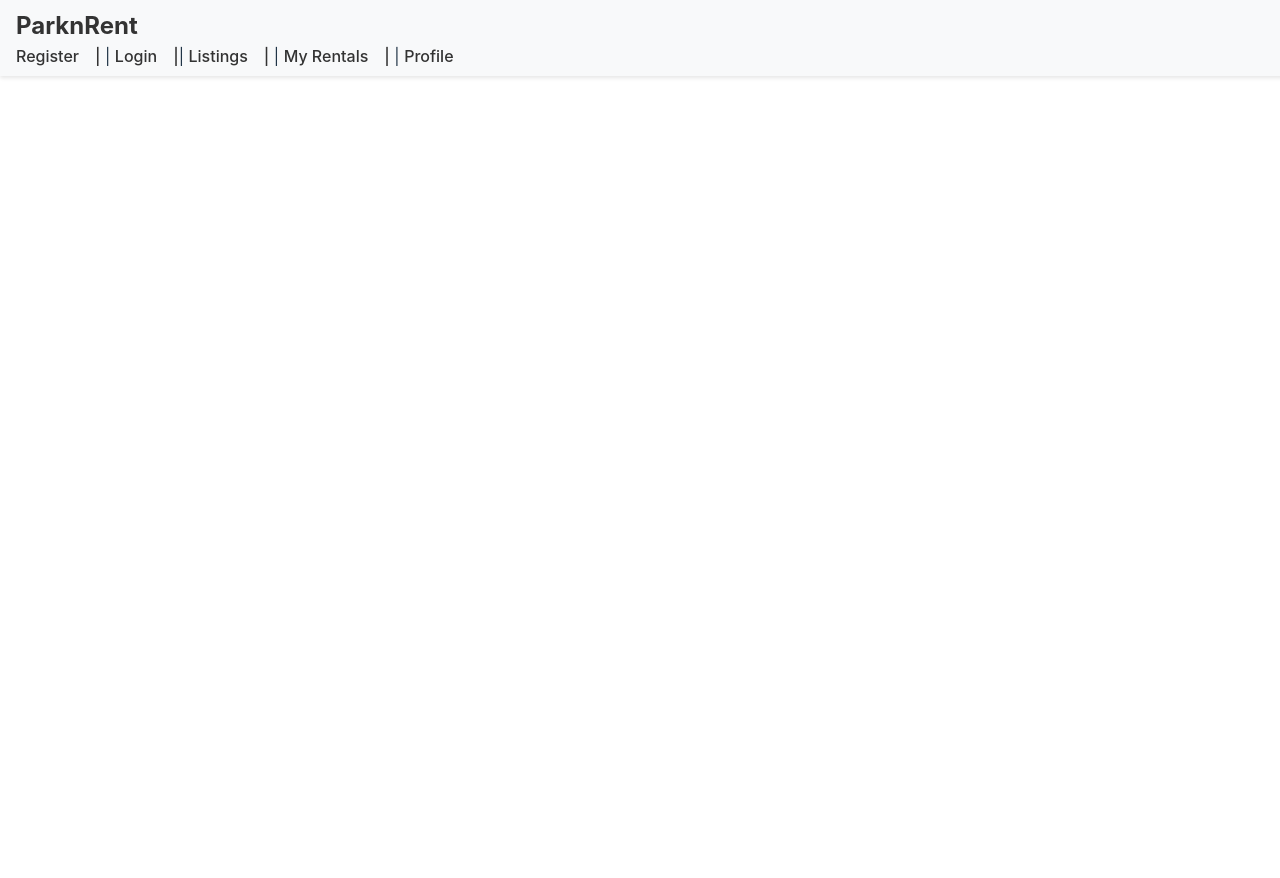
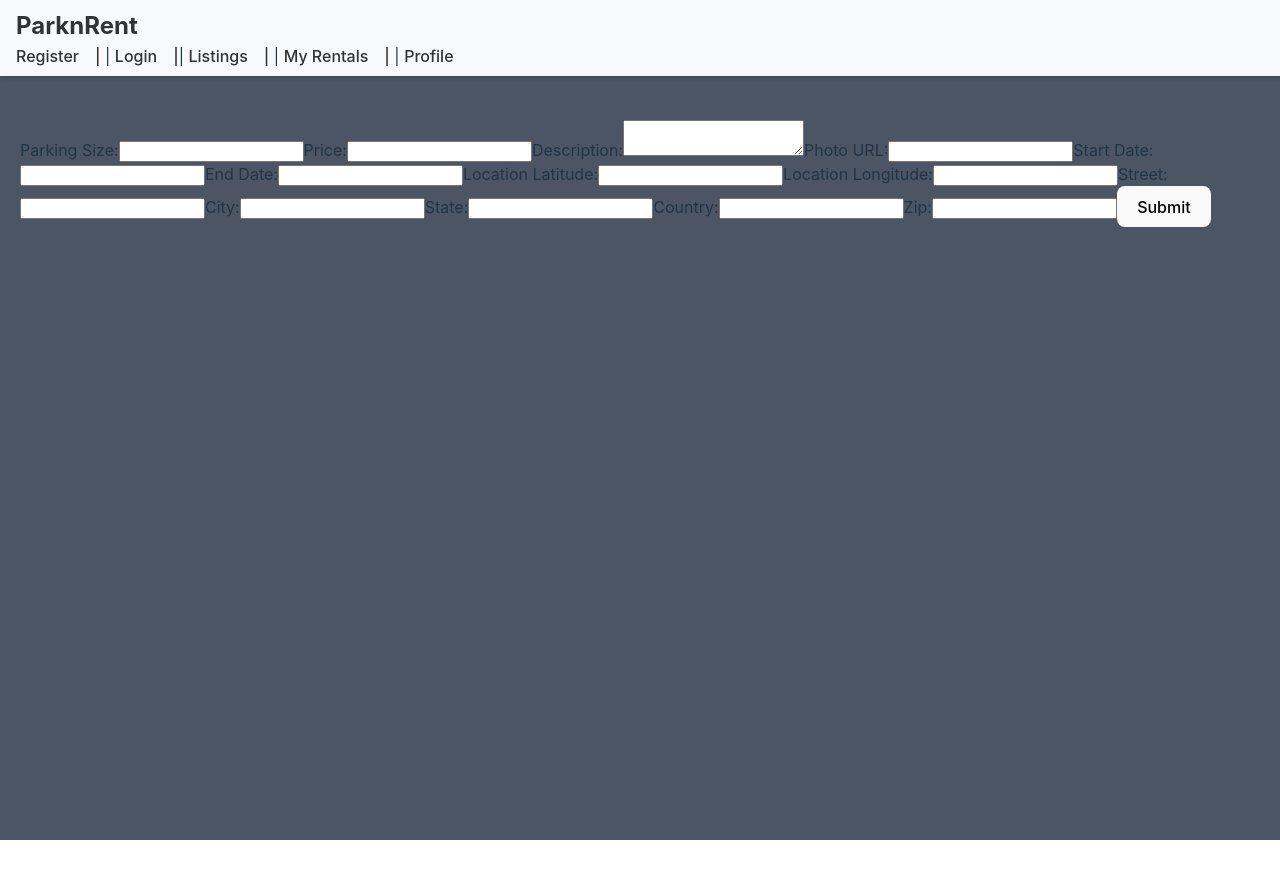
Before and after one commit to washedPat/madhacksfall2023-frontend, a React (Vite) app: page /RegisterListing in a window 1280 px wide. Shown: the top 878 px of the page. Built offline with nearby package versions, Linux system fonts and the light colour scheme.

Commit message:
register-listing

```diff
--- a/src/App.jsx
+++ b/src/App.jsx
@@ -11,6 +11,8 @@ import Login from './components/login/Login'
 import Register from './components/login/Register'
 import Logout from './components/login/Logout';
 import Header from './components/Header';
+import RegisterListing from './components/register-listing';
+
 // context
 import LoggedIn from './contexts/loggedin';
 
@@ -127,10 +129,12 @@ function App() {
             <Route path="/" element={<HomePage />} />
             <Route path="/Listings" element = {<Listings />} />
             <Route path="/MyRentals" element={<MyRentals />} />
+            <Route path="/RegisterListing" element={<RegisterListing />} />
             <Route path="/Profile" element={<Profile />} />
             <Route path="/Login" element={<Login onLogin={handleLogin} />}/>
             <Route path="/Logout" element= {<Logout onLogout={handleLogout} />}/>
             <Route path='/Register' element={<Register onRegister={handleRegister}/>}/>
+
           </Routes>
         </div>
       </BrowserRouter>
--- a/src/components/MyRentals.jsx
+++ b/src/components/MyRentals.jsx
@@ -35,7 +35,7 @@ const MyRentals = () => {
       <div className="bodyContainer">
         <div className="addBookingButton">
           {/* Use the Link component from react-router-dom for navigation */}
-          <Link to="/register-listing">
+          <Link to="/RegisterListing">
             <a className="addButton">+</a>
           </Link>
         </div>
--- a/src/components/register-listing.jsx
+++ b/src/components/register-listing.jsx
@@ -1,30 +1,72 @@
 import React, { useState } from 'react';
-import { useHistory } from 'react-router-dom'; // Import useHistory hook for programmatic navigation
+import { useNavigate } from 'react-router-dom';
 import './listings.css';
 
 const RegisterListing = () => {
-  const history = useHistory(); // Access the history object for navigation
+  // Access the navigate function for navigation
+  const navigate = useNavigate();
 
+  // State to store form data
   const [formData, setFormData] = useState({
-    location: '',
-    type: '',
+    parkingSize: '',
     price: '',
-    imageUrl: '',
-    // Add more fields as needed
+    description: '',
+    photoURL: '',
+    startDate: '',
+    endDate: '',
+    location: {
+      lat: '',
+      long: '',
+    },
+    address: {
+      street: '',
+      city: '',
+      state: '',
+      country: '',
+      zip: '',
+    },
   });
 
+  // Handle form field changes
   const handleChange = (e) => {
-    setFormData({
-      ...formData,
-      [e.target.name]: e.target.value,
-    });
+    const { name, value } = e.target;
+    setFormData((prevData) => ({
+      ...prevData,
+      [name]: value,
+    }));
   };
 
+  // Handle location changes
+  const handleLocationChange = (e) => {
+    const { name, value } = e.target;
+    setFormData((prevData) => ({
+      ...prevData,
+      location: {
+        ...prevData.location,
+        [name]: value,
+      },
+    }));
+  };
+
+  // Handle address changes
+  const handleAddressChange = (e) => {
+    const { name, value } = e.target;
+    setFormData((prevData) => ({
+      ...prevData,
+      address: {
+        ...prevData.address,
+        [name]: value,
+      },
+    }));
+  };
+
+  // Handle form submission
   const handleSubmit = (e) => {
     e.preventDefault();
     // Perform any necessary actions with the form data (e.g., send it to a backend)
+    console.log('Form Data:', formData);
     // After successful submission, navigate back to the MyRentals page
-    history.push('/my-rentals');
+    navigate('/MyRentals');
   };
 
   return (
@@ -32,21 +74,12 @@ const RegisterListing = () => {
       <div className="bodyContainer">
         <form onSubmit={handleSubmit}>
           {/* Your form fields */}
-          <label htmlFor="location">Location:</label>
+          <label htmlFor="parkingSize">Parking Size:</label>
           <input
             type="text"
-            id="location"
-            name="location"
-            value={formData.location}
-            onChange={handleChange}
-          />
-
-          <label htmlFor="type">Type:</label>
-          <input
-            type="text"
-            id="type"
-            name="type"
-            value={formData.type}
+            id="parkingSize"
+            name="parkingSize"
+            value={formData.parkingSize}
             onChange={handleChange}
           />
 
@@ -59,16 +92,103 @@ const RegisterListing = () => {
             onChange={handleChange}
           />
 
-          <label htmlFor="imageUrl">Image URL:</label>
-          <input
-            type="text"
-            id="imageUrl"
-            name="imageUrl"
-            value={formData.imageUrl}
+          <label htmlFor="description">Description:</label>
+          <textarea
+            id="description"
+            name="description"
+            value={formData.description}
             onChange={handleChange}
           />
 
-          {/* Add more fields as needed */}
+          <label htmlFor="photoURL">Photo URL:</label>
+          <input
+            type="text"
+            id="photoURL"
+            name="photoURL"
+            value={formData.photoURL}
+            onChange={handleChange}
+          />
+
+          <label htmlFor="startDate">Start Date:</label>
+          <input
+            type="text"
+            id="startDate"
+            name="startDate"
+            value={formData.startDate}
+            onChange={handleChange}
+          />
+
+          <label htmlFor="endDate">End Date:</label>
+          <input
+            type="text"
+            id="endDate"
+            name="endDate"
+            value={formData.endDate}
+            onChange={handleChange}
+          />
+
+          <label htmlFor="lat">Location Latitude:</label>
+          <input
+            type="text"
+            id="lat"
+            name="lat"
+            value={formData.location.lat}
+            onChange={handleLocationChange}
+          />
+
+          <label htmlFor="long">Location Longitude:</label>
+          <input
+            type="text"
+            id="long"
+            name="long"
+            value={formData.location.long}
+            onChange={handleLocationChange}
+          />
+
+          <label htmlFor="street">Street:</label>
+          <input
+            type="text"
+            id="street"
+            name="street"
+            value={formData.address.street}
+            onChange={handleAddressChange}
+          />
+
+          <label htmlFor="city">City:</label>
+          <input
+            type="text"
+            id="city"
+            name="city"
+            value={formData.address.city}
+            onChange={handleAddressChange}
+          />
+
+          <label htmlFor="state">State:</label>
+          <input
+            type="text"
+            id="state"
+            name="state"
+            value={formData.address.state}
+            onChange={handleAddressChange}
+          />
+
+          <label htmlFor="country">Country:</label>
+          <input
+            type="text"
+            id="country"
+            name="country"
+            value={formData.address.country}
+            onChange={handleAddressChange}
+          />
+
+          <label htmlFor="zip">Zip:</label>
+          <input
+            type="text"
+            id="zip"
+            name="zip"
+            value={formData.address.zip}
+            onChange={handleAddressChange}
+          />
 
           <button type="submit">Submit</button>
         </form>
```
